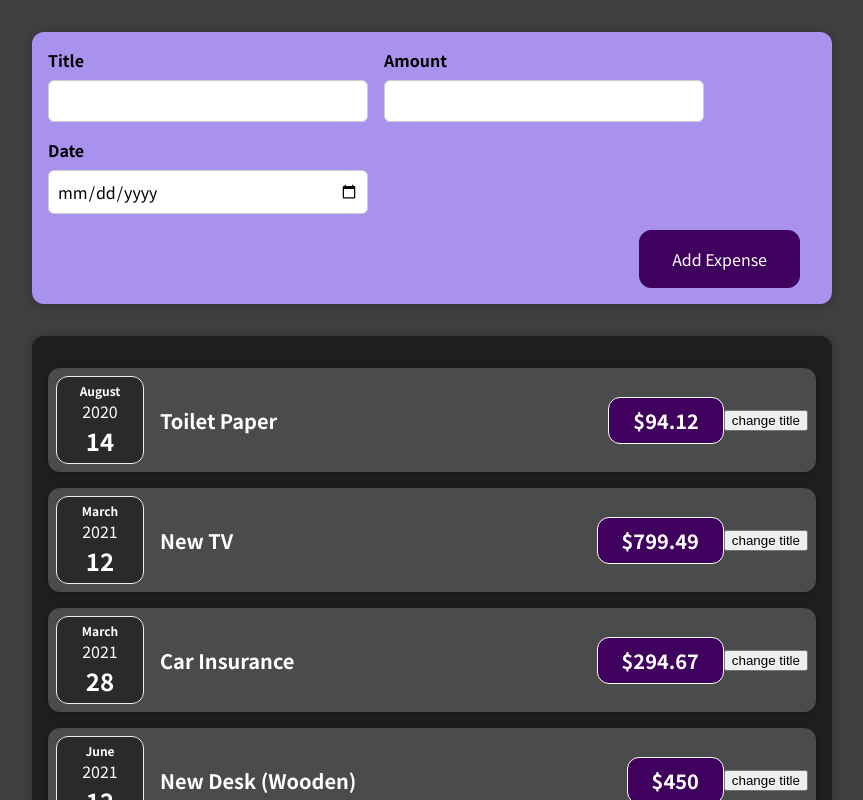
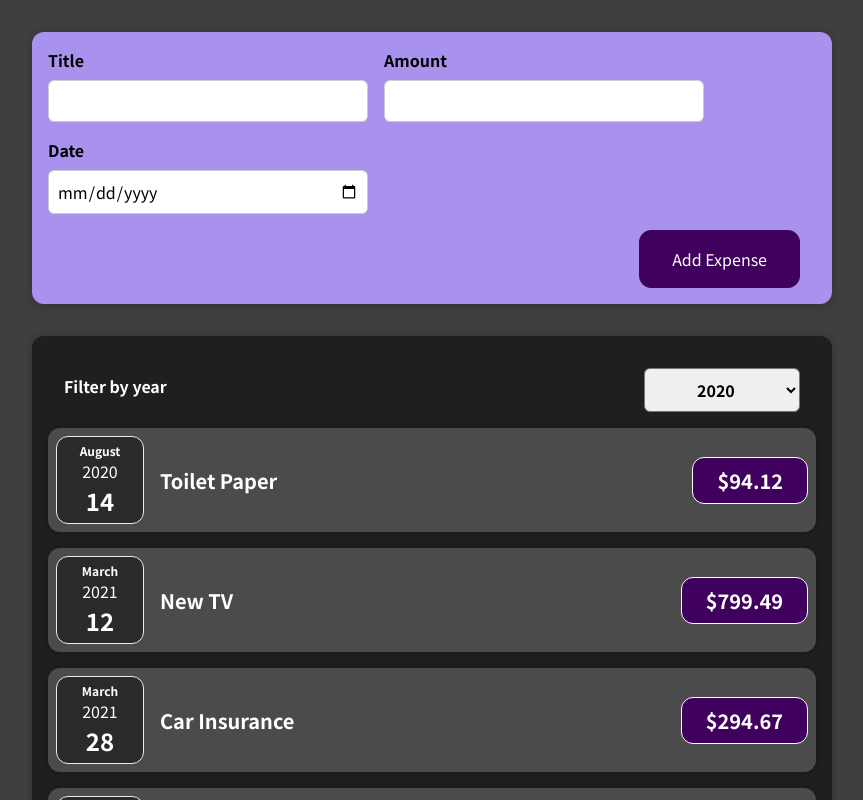
Before and after one commit to Jeonghyeonuk/prac-react, a React (Create React App) app in the folder 01-starting-setup/: page / in a window 1280 px wide. Shown: the top 800 px of the page, without its empty margins (208-1071 px from the left). Built offline with nearby package versions, Linux system fonts and the light colour scheme.

Commit message:
색션 4: 리액트 State 및 이벤트다루기 완료

```diff
--- a/01-starting-setup/src/components/Expenses/ExpenseItem.js
+++ b/01-starting-setup/src/components/Expenses/ExpenseItem.js
@@ -1,17 +1,9 @@
-import React, { useState } from "react";
+import React from "react";
 import "./ExpenseItem.css"; // CSS 파일을 import 하는방법
 import Card from "../UI/Card";
 import ExpenseDate from "./ExpenseDate";
 
 function ExpenseItem(props) {
-  // 상위 컴포넌트(App.js)에서 속성한 값들을 props라는 객체로 받는다.
-  const [title, setTitle] = useState(props.title); //리액트 훅, 반드시 컴포넌트 함수 안에서 호출해야한다 (컴포넌트 함수 밖이나 중첩된 함수안에서 호출불가)
-
-  const onClickHandler = () => {
-    setTitle("updated!");
-    console.log(title);
-  };
-
   return (
     // class대신 className을 사용해야한다. Class는 자바스크립트 예약어이기 때문에
     <Card className="expense-item">
@@ -19,10 +11,9 @@
        Date는 객체기때문에 문자열로 변환이 필요하다. */}
       <ExpenseDate date={props.date} />
       <div className="expense-item__description">
-        <h2>{title}</h2>
+        <h2>{props.title}</h2>
         <div className="expense-item__price">${props.amount}</div>
       </div>
-      <button onClick={onClickHandler}>change title</button>
     </Card>
   );
 }
--- a/01-starting-setup/src/components/Expenses/Expenses.js
+++ b/01-starting-setup/src/components/Expenses/Expenses.js
@@ -1,12 +1,23 @@
-import React from "react";
+import React, { useState } from "react";
 import ExpenseItem from "./ExpenseItem"; // 사용할 컴포넌트를 가져온다.
 import Card from "../UI/Card";
+import ExpensesFilter from "./ExpensesFilter";
 import "./Expenses.css";
 
 function Expenses(props) {
   const { item } = props;
+  const [filteredYear, setFilteredYear] = useState("2020");
+  const onChangeHandler = (selectedYear) => {
+    console.log(selectedYear);
+    setFilteredYear(selectedYear);
+  };
   return (
+    <div>
       <Card className="expenses">
+        <ExpensesFilter
+          selected={filteredYear}
+          onChangeFilter={onChangeHandler}
+        />
         <ExpenseItem
           title={item[0].title}
           amount={item[0].amount}
@@ -28,6 +39,7 @@
           date={item[3].date}
         />
       </Card>
+    </div>
   );
 }
 
--- /dev/null
+++ b/01-starting-setup/src/components/Expenses/ExpensesFilter.css
@@ -0,0 +1,24 @@
+.expenses-filter {
+  color: white;
+  padding: 0 1rem;
+}
+
+.expenses-filter__control {
+  display: flex;
+  width: 100%;
+  align-items: center;
+  justify-content: space-between;
+  margin: 1rem 0;
+}
+
+.expenses-filter label {
+  font-weight: bold;
+  margin-bottom: 0.5rem;
+}
+
+.expenses-filter select {
+  font: inherit;
+  padding: 0.5rem 3rem;
+  font-weight: bold;
+  border-radius: 6px;
+}
--- /dev/null
+++ b/01-starting-setup/src/components/Expenses/ExpensesFilter.js
@@ -0,0 +1,26 @@
+import React from "react";
+
+import "./ExpensesFilter.css";
+
+const ExpensesFilter = (props) => {
+  const dropdownChangeHandler = (event) => {
+    // console.log(event.target.value);
+    props.onChangeFilter(event.target.value);
+  };
+
+  return (
+    <div className="expenses-filter">
+      <div className="expenses-filter__control">
+        <label>Filter by year</label>
+        <select value={props.selected} onChange={dropdownChangeHandler}>
+          <option value="2022">2022</option>
+          <option value="2021">2021</option>
+          <option value="2020">2020</option>
+          <option value="2019">2019</option>
+        </select>
+      </div>
+    </div>
+  );
+};
+
+export default ExpensesFilter;
```
Lines whose indentation alone changed are shown as unchanged.
